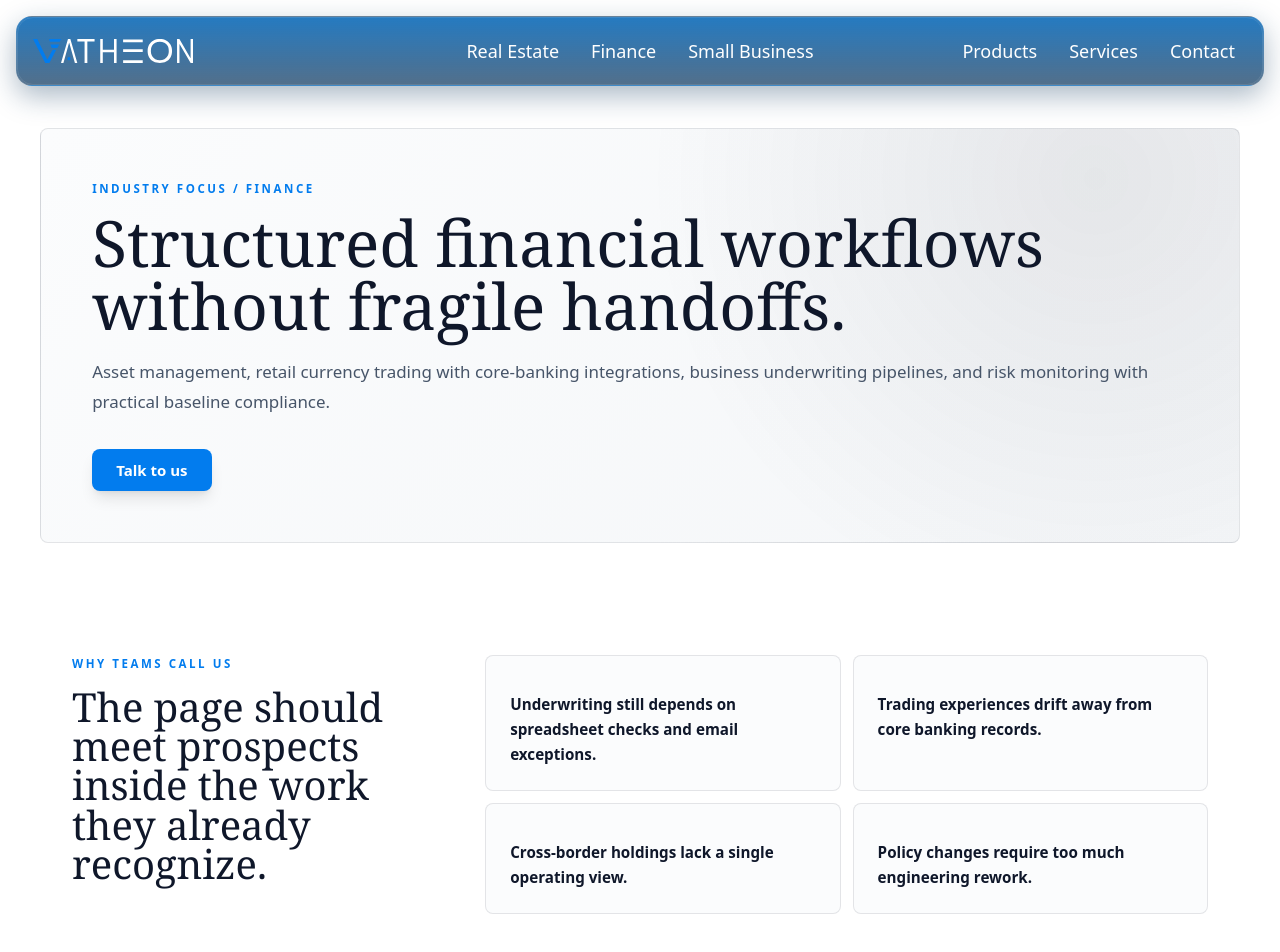
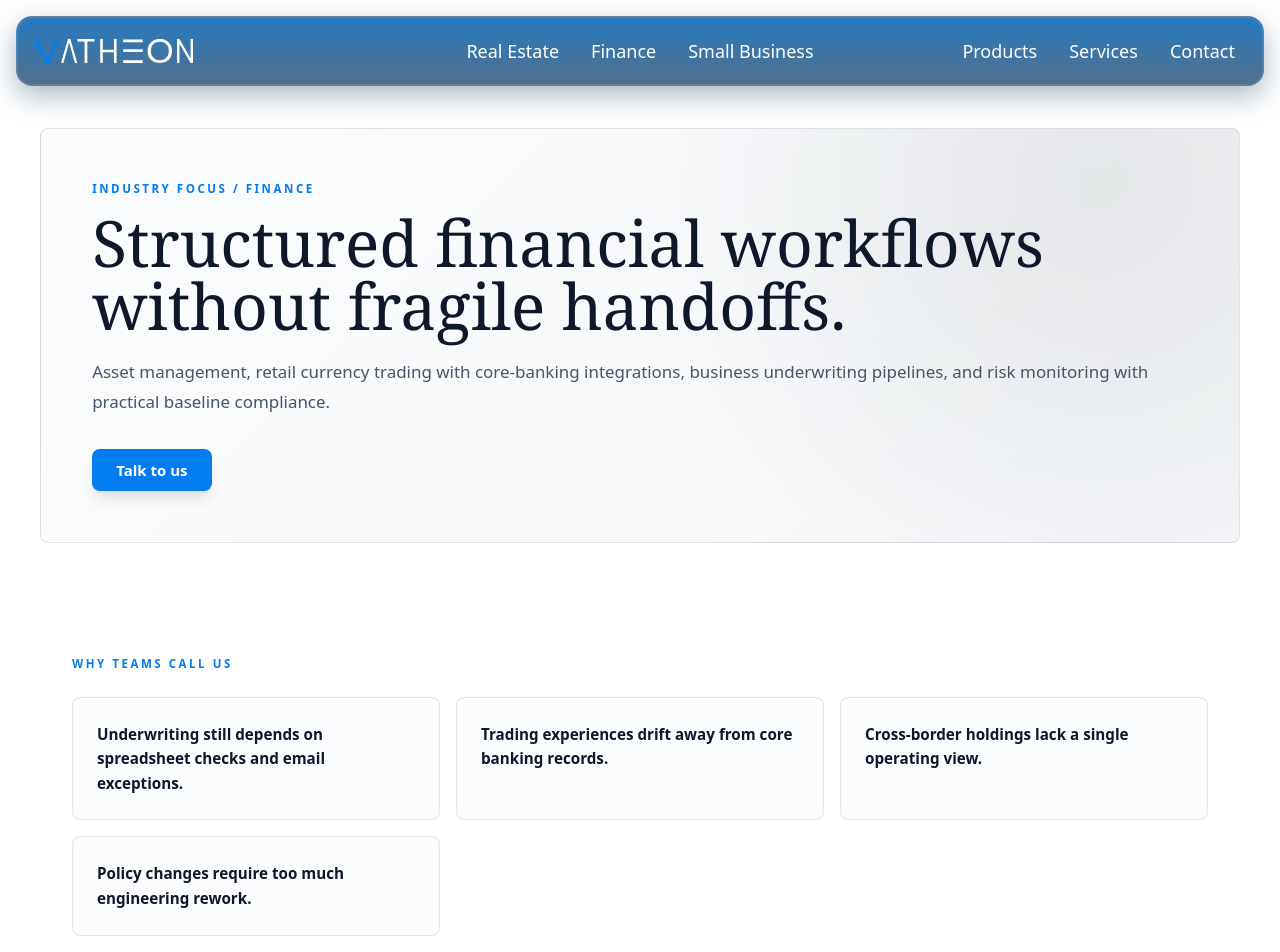
Before and after one commit to DavidMajomi/company-site, a Next.js app in the folder company/: page /industries/finance in a window 1280 px wide. Shown: the top 952 px of the page. Built offline with nearby package versions, Linux system fonts and the light colour scheme.

Commit message:
Refactor: Simplify IndustryWorkflowProblemSection by removing title prop and updating layout.

```diff
--- a/company/app/components/IndustryWorkflowPage/IndustryWorkflowPage.tsx
+++ b/company/app/components/IndustryWorkflowPage/IndustryWorkflowPage.tsx
@@ -43,10 +43,7 @@ export function IndustryWorkflowPage({ industry }: IndustryWorkflowPageProps) {
         headline={industry.headline}
         overview={industry.overview}
       />
-      <IndustryWorkflowProblemSection
-        title={industry.painPointsTitle}
-        painPoints={industry.painPoints}
-      />
+      <IndustryWorkflowProblemSection painPoints={industry.painPoints} />
       <IndustryWorkflowOfferingsSection
         label={industry.label}
         offerings={relevantOfferings}
--- a/company/app/components/IndustryWorkflowPage/IndustryWorkflowProblemSection.tsx
+++ b/company/app/components/IndustryWorkflowPage/IndustryWorkflowProblemSection.tsx
@@ -1,36 +1,25 @@
-import { ArrowRight } from "lucide-react";
 import { Eyebrow } from "../../shared/Eyebrow";
 
 type IndustryWorkflowProblemSectionProps = {
-  title: string;
   painPoints: string[];
 };
 
 export function IndustryWorkflowProblemSection({
-  title,
   painPoints,
 }: IndustryWorkflowProblemSectionProps) {
   return (
     <section
-      className="grid gap-6 overflow-hidden rounded-lg  bg-white/88 p-[clamp(1.25rem,3vw,2rem)] max-sm:rounded-md max-sm:p-4 min-[56rem]:grid-cols-[0.7fr_1.3fr] min-[56rem]:items-start"
-      aria-labelledby="problem-heading"
+      className="grid gap-6 overflow-hidden rounded-lg bg-white/88 p-[clamp(1.25rem,3vw,2rem)] max-sm:rounded-md max-sm:p-4"
+      aria-label="Why teams call us"
     >
-      <div>
-        <Eyebrow text="Why teams call us" />
-        <h2
-          id="problem-heading"
-          className="mt-[0.9rem] mb-0 font-serif text-fluid-section font-medium leading-[0.98] tracking-normal text-(--color-text)"
-        >
-          {title}
-        </h2>
-      </div>
-      <div className="grid grid-cols-[repeat(auto-fit,minmax(min(100%,16rem),1fr))] gap-3 [&_svg]:text-(--color-accent)">
+      <Eyebrow text="Why teams call us" />
+      <div className="grid gap-4 sm:grid-cols-2 lg:grid-cols-3">
         {painPoints.map((point) => (
           <article
             key={point}
-            className="rounded-lg border border-slate-900/10 bg-[#fbfcfd] p-6"
+            className="rounded-lg border border-slate-900/10 bg-[#fbfcfd] p-6 max-sm:p-4"
           >
-            <p className="mt-3 mb-0 text-card font-[750] leading-[1.62] text-(--color-text)">
+            <p className="m-0 text-card font-[750] leading-[1.62] text-(--color-text)">
               {point}
             </p>
           </article>
--- a/company/app/data/industries.ts
+++ b/company/app/data/industries.ts
@@ -7,7 +7,6 @@ export type IndustryPage = IndustryLink & {
   slug: string;
   overview: string;
   headline: string;
-  painPointsTitle: string;
   painPoints: string[];
   outcomesTitle: string;
   outcomes: string[];
@@ -23,7 +22,6 @@ const industryPages: IndustryPage[] = [
     headline: "From property signal to market action.",
     overview:
       "Foreclosure intelligence, curated property datasets, acquisition-focused analytics, and campaign measurement for teams working distressed and opportunity-driven real estate markets.",
-    painPointsTitle: "Unify your sales, ads, and outreach.",
     painPoints: [
       "Losing deals to failed outreach and follow up.",
       "Agents losing hours figuring out who to contact.",
@@ -47,8 +45,6 @@ const industryPages: IndustryPage[] = [
     headline: "Structured financial workflows without fragile handoffs.",
     overview:
       "Asset management, retail currency trading with core-banking integrations, business underwriting pipelines, and risk monitoring with practical baseline compliance.",
-    painPointsTitle:
-      "The page should meet prospects inside the work they already recognize.",
     painPoints: [
       "Underwriting still depends on spreadsheet checks and email exceptions.",
       "Trading experiences drift away from core banking records.",
@@ -75,8 +71,6 @@ const industryPages: IndustryPage[] = [
     headline: "Senior execution across automation, web, ads, and reporting.",
     overview:
       "Forward deployed engineers, AI automation, CRM and advertising integrations, and hands-on Google and Meta ads support for operators who need senior execution without enterprise overhead.",
-    painPointsTitle:
-      "The page should meet prospects inside the work they already recognize.",
     painPoints: [
       "Ads, landing pages, and CRM records do not share context.",
       "Manual admin work keeps pulling operators away from customers.",
```
